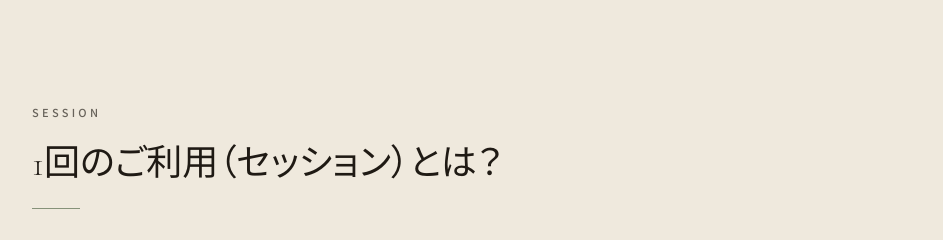
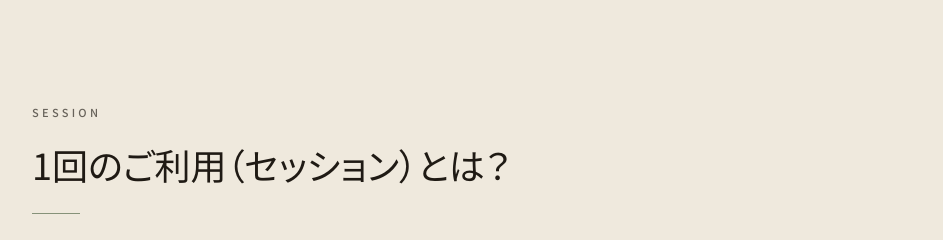
Before and after one commit to akizu815-create/QRing, a Next.js app: page /price in a window 1280 px wide. Shown: the part 1620-1860 px from the top of the page, without its empty margins (168-1111 px from the left). Built offline with nearby package versions, Linux system fonts and the light colour scheme.

Commit message:
Render the numeral in the session explanation heading in sans-serif

```diff
--- a/src/app/price/page.tsx
+++ b/src/app/price/page.tsx
@@ -127,7 +127,7 @@ export default function PricePage() {
 
       <section className="bg-cream py-24 md:py-32" aria-labelledby="session-title">
         <div className="container-narrow">
-          <SectionHeading id="session-title" en="SESSION">1回のご利用（セッション）とは？</SectionHeading>
+          <SectionHeading id="session-title" en="SESSION"><SessionCaseTitle title="1回のご利用（セッション）とは？" /></SectionHeading>
           <p className="body-jp max-w-3xl text-sm md:text-base">QRコードのスキャンから1時間以内の、同じ登録者と発見者の組み合わせでの通話を、1回のご利用（1セッション）として扱います。この時間内は再通話・折り返しができ、同一セッション内では追加のサービス利用料はかかりません。1回の通話は最大3分です。</p>
           <p className="mt-4 text-xs leading-relaxed text-ink/65 md:text-sm">1時間はQRコードのスキャン時から数えます。1時間を過ぎると、そのセッションのプライバシー電話番号は利用できなくなります。</p>
           <div className="mt-12 md:mt-16">
```
